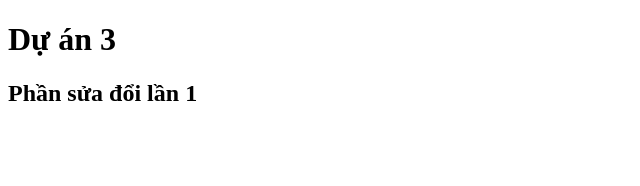
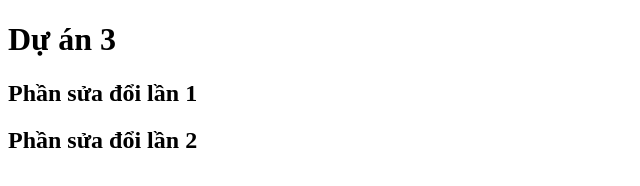
Before and after one commit to Zinhcr/duan3, a plain HTML site: page index.html in a window 1280 px wide. Shown: the whole page, without its empty margins (0-640 px from the left). Drawn offline with Linux system fonts and the light colour scheme.

Commit message:
3nd commit

```diff
--- a/index.html
+++ b/index.html
@@ -8,5 +8,6 @@
 <body>
     <h1>Dự án 3</h1>
     <h2>Phần sửa đổi lần 1</h2>
+    <h2>Phần sửa đổi lần 2</h2>
 </body>
 </html>
```
